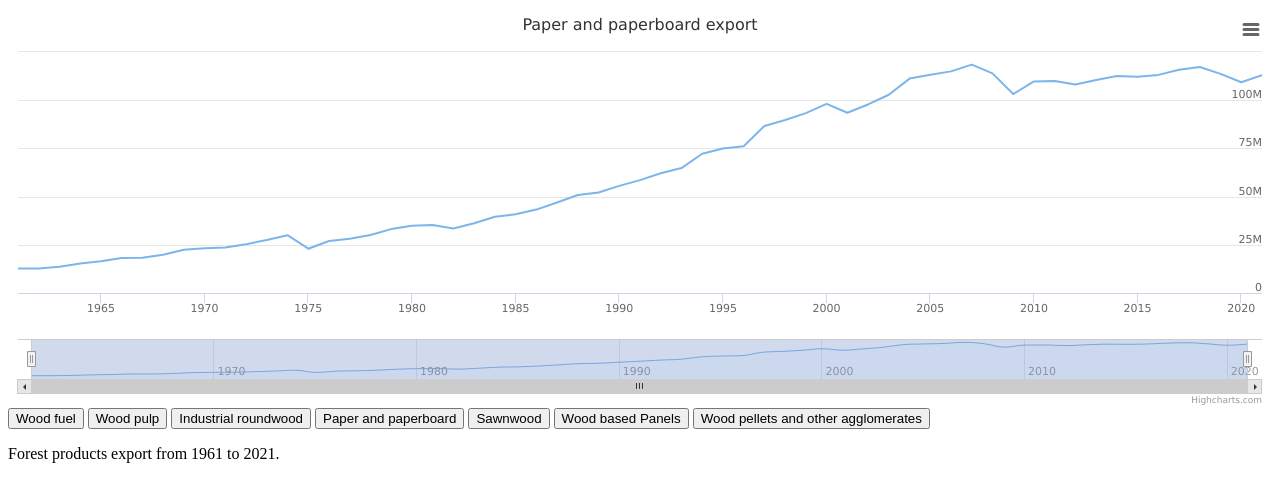
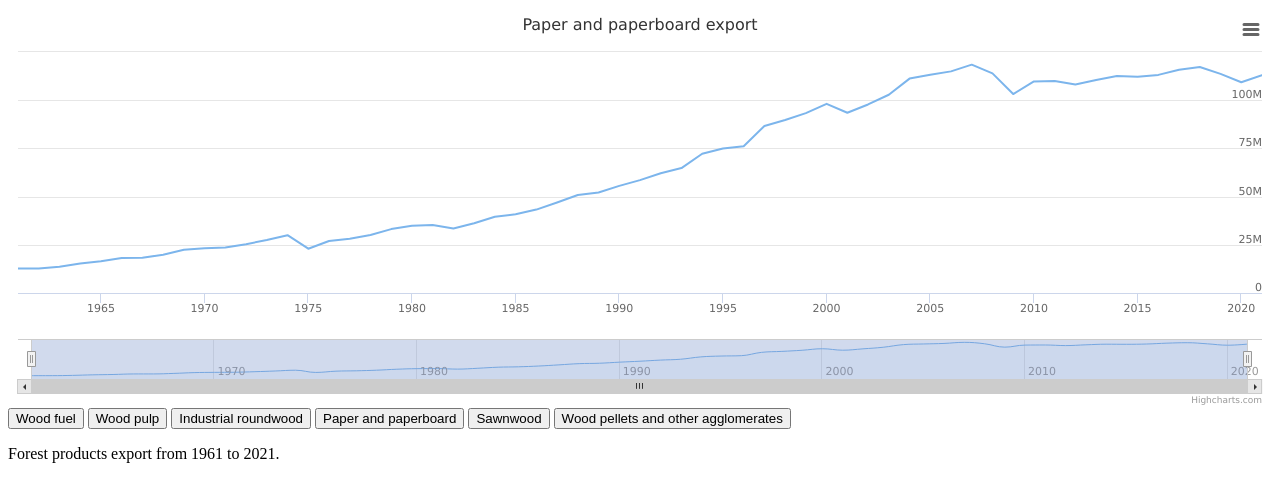
Before and after one commit to mc265/paper-and-paperboardex, a plain HTML site: page index.html in a window 1280 px wide. Drawn offline with nearby package versions, Linux system fonts and the light colour scheme.

Commit message:
Update index.html

```diff
--- a/index.html
+++ b/index.html
@@ -13,7 +13,6 @@
 <button onclick="gotoLink(this)" value= "https://mc265.github.io/industrial-rw-expo/">Industrial roundwood</button>
 <button onclick="gotoLink(this)" value= "https://mc265.github.io/wood-pulp-export/">Paper and paperboard</button>
 <button onclick="gotoLink(this)" value= "https://mc265.github.io/Sawnwood-ex/">Sawnwood</button>
-<button id="button" class="autocompare">Wood based Panels</button>
 <button id="button" class="autocompare">Wood pellets and other agglomerates</button>
 <script>
   function gotoLink(link){
```
